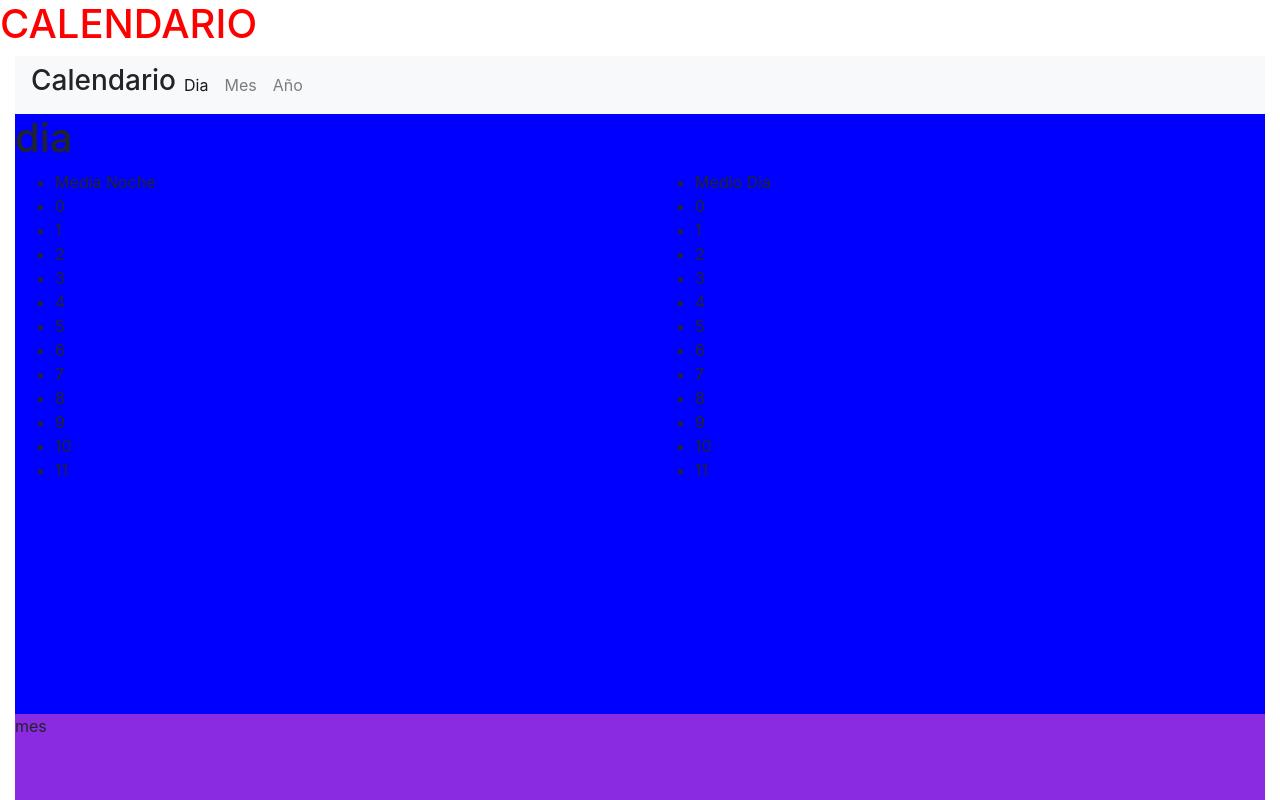
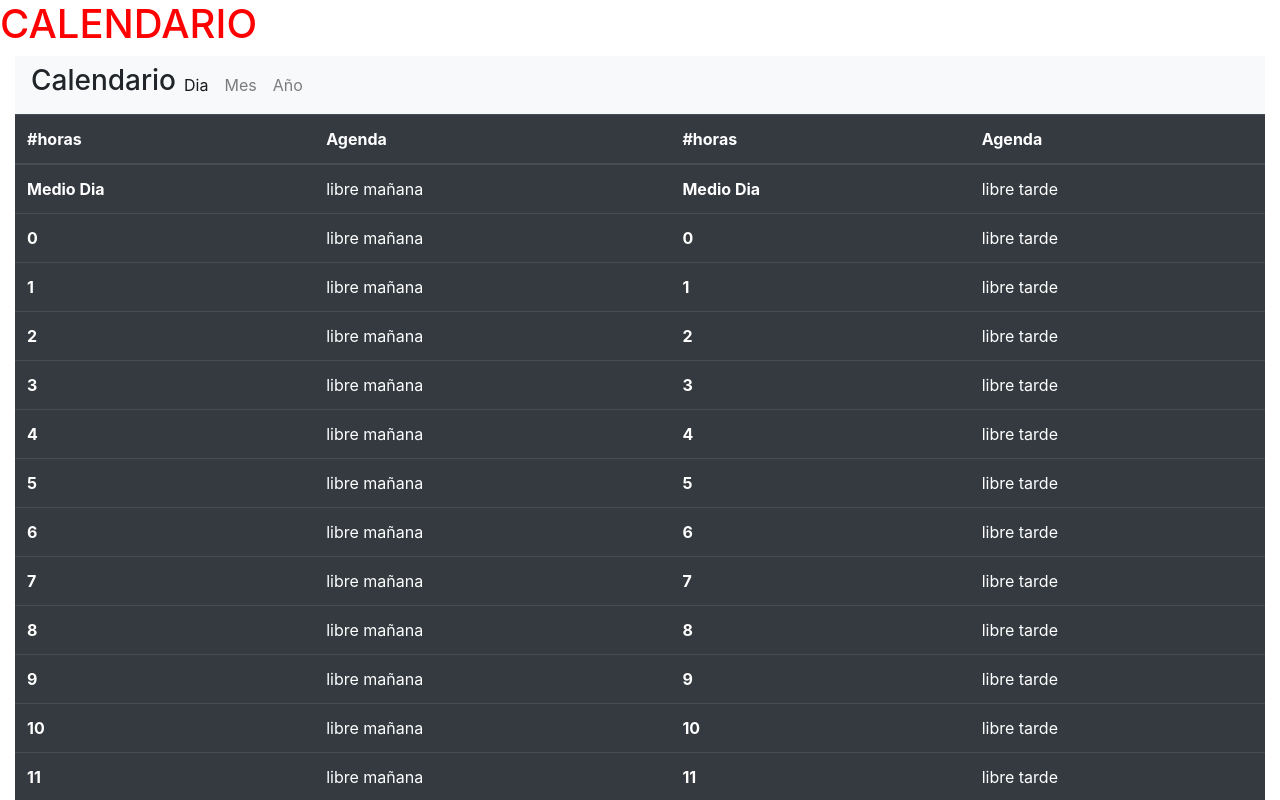
Before and after one commit to dcr9110/calendario, an Angular app: page / in a window 1280 px wide. Shown: the top 800 px of the page. Built offline with nearby package versions, Linux system fonts and the light colour scheme.

Commit message:
*Se personalizo la vista de dia con tabla de bootstrap y ngfor

```diff
--- a/src/app/app.module.ts
+++ b/src/app/app.module.ts
@@ -7,6 +7,7 @@ import { PrincipalComponent } from './principal/principal.component';
 import { HeaderComponent } from './header/header.component';
 import { FooterComponent } from './footer/footer.component';
 import { BodyComponent } from './body/body.component';
+import { DiaComponent } from './dia/dia.component';
 
 @NgModule({
   declarations: [
@@ -14,7 +15,8 @@ import { BodyComponent } from './body/body.component';
     PrincipalComponent,
     HeaderComponent,
     FooterComponent,
-    BodyComponent
+    BodyComponent,
+    DiaComponent
   ],
   imports: [
     BrowserModule,
--- a/src/app/body/body.component.html
+++ b/src/app/body/body.component.html
@@ -1,20 +1,3 @@
-<div  id="dia">
-    <h1>dia</h1>
-    <div class="row">
-        <div class="col">
-            <ul>
-                <li *ngFor="let hora of maniana">{{hora}}</li>
-            </ul>
-        </div>
-        <div class="col">
-            <ul>
-                <li *ngFor="let hora of tarde">{{hora}}</li>
-            </ul>
-        </div>
-    </div>
-
-
-
-</div>
+<app-dia [manianas]="maniana" [tardes]="tarde"></app-dia>
 <div  id="mes">mes</div>
 <div  id="anio">año</div>
--- /dev/null
+++ b/src/app/dia/dia.component.css
@@ -0,0 +1,3 @@
+h1{
+    text-align: center;
+}
--- /dev/null
+++ b/src/app/dia/dia.component.html
@@ -0,0 +1,25 @@
+<div id="dia">
+    <div class="row">
+        <div class="col">
+            <table class="table table-dark">
+                <thead>
+                    <tr>
+                        <th scope="col">#horas</th>
+                        <th scope="col">Agenda</th>
+                        <th scope="col">#horas</th>
+                        <th scope="col">Agenda</th>
+                    </tr>
+                </thead>
+                <tbody>
+                    <tr *ngFor="let maniana of manianas let tarde of tardes">
+                        <th scope="row">{{maniana}}</th>
+                        <td>libre mañana</td>
+                        <th scope="row">{{tarde}}</th>
+                        <td>libre tarde</td>
+                    </tr>
+
+                </tbody>
+            </table>
+
+    </div>
+</div>
--- /dev/null
+++ b/src/app/dia/dia.component.ts
@@ -0,0 +1,16 @@
+import { Component, OnInit, Input } from '@angular/core';
+
+@Component({
+  selector: 'app-dia',
+  templateUrl: './dia.component.html',
+  styleUrls: ['./dia.component.css']
+})
+export class DiaComponent implements OnInit {
+  @Input() manianas;
+  @Input() tardes;
+  constructor() { }
+
+  ngOnInit() {
+  }
+
+}
```
Also changed, not shown: 1 other file (tests, documents, lock files or other folders).
